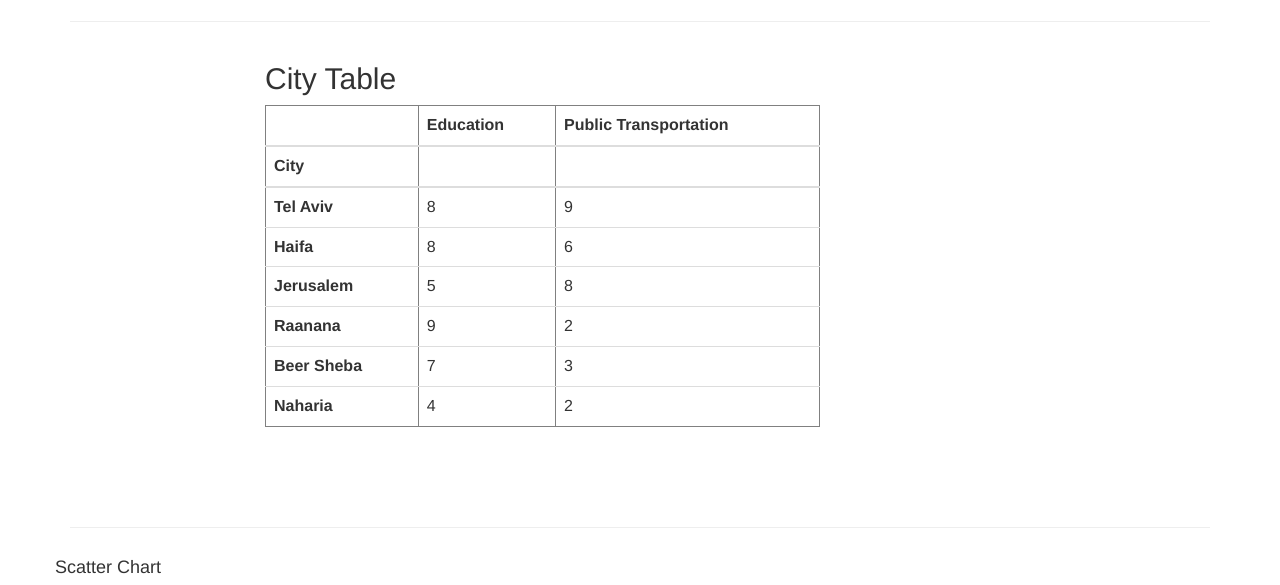
After one commit to Oran-Uzrad/MyFinalProject, a Flask app: page /data/city_scatter in a window 1280 px wide. The commit adds this page. Shown: the part 331-916 px from the top of the page. Run offline with Flask 2, Linux system fonts and the light colour scheme; parts of the project's set-up code (start-up, migrations or seed data) failed here and were passed over; some libraries are stand-ins or nearby versions.

Commit message:
Scatter chart

```diff
--- /dev/null
+++ b/MyFinalProject/MyFinalProject/static/data/city_scatter.csv
@@ -0,0 +1,7 @@
+City,Education,Public Transportation
+Tel Aviv,8,9
+Haifa,8,6
+Jerusalem,5,8
+Raanana,9,2
+Beer Sheba,7,3
+Naharia,4,2
--- /dev/null
+++ b/MyFinalProject/MyFinalProject/templates/city_scatter.html
@@ -0,0 +1,50 @@
+{% extends "layout.html" %}
+{% import "bootstrap/wtf.html" as wtf %}
+
+{% block content %}
+
+<div class="row">
+    <div class="col-md-4">
+    </div>
+    <div class="col-md-4">
+        <img class="contain" src={{ img_under_construction }} alt='Missing' height=150 width=150>
+        <br /><br /><br />
+    </div>
+    <div class="col-md-4">
+        <div class="col-md-4">
+        </div>
+    </div>
+</div>
+
+<hr />
+
+<div class="row">
+    <div class="col-md-2">
+    </div>
+    <div class="col-md-6">
+        <h2>City Table</h2>
+           {{ raw_data_table | safe }}
+        <br /><br /><br />
+    </div>
+    <div class="col-md-4">
+        <div class="col-md-4">
+        </div>
+    </div>
+</div>
+
+<hr />
+
+
+<div class="row">
+    <h4>Scatter Chart</h4>
+    <img src={{ chart }} class="img-thumbnail" alt="not found">
+</div>
+
+
+<hr />
+
+
+
+<hr />
+
+    {% endblock %}
--- a/MyFinalProject/MyFinalProject/templates/project_resources.html
+++ b/MyFinalProject/MyFinalProject/templates/project_resources.html
@@ -125,12 +125,12 @@
     </div>
     <div class="col-md-4 mfp_background_sandybrown">
         <h4 class="heb">
-            TBD
+            Scatter Chart Example
         </h4>
         <p class="heb">
 
         </p>
-        <p><a class="btn btn-primary heb" href=# target="_blank">קרא עוד &raquo;</a></p>
+        <p><a class="btn btn-primary heb" href="{{ url_for('city_scatter') }}" target="_blank">קרא עוד &raquo;</a></p>
     </div>
 </div>
 
--- a/MyFinalProject/MyFinalProject/views.py
+++ b/MyFinalProject/MyFinalProject/views.py
@@ -552,6 +552,34 @@ def clinton():
         form2 = form2
     )
 
+@app.route('/data/city_scatter' , methods = ['GET' , 'POST'])
+def city_scatter():
+
+
+    df = pd.read_csv(path.join(path.dirname(__file__), 'static/data/city_scatter.csv'))
+    df = df.set_index('City')
+    raw_data_table = df.to_html(classes = 'table table-hover')
+
+
+
+    fig = plt.figure()
+    ax = fig.add_subplot(111)
+    df.plot('Education', 'Public Transportation', kind='scatter', ax=ax)
+    for k, v in df.iterrows():
+        ax.annotate(k, v)
+    chart = plot_to_img(fig)
+
+    return render_template(
+        'city_scatter.html',
+        title='Scatter Chart Example',
+        year=datetime.now().year,
+        message='City Scatter',
+        img_under_construction = '/static/imgs/under_construction.png' ,
+        raw_data_table = raw_data_table ,
+        chart = chart
+    )
+
+
 @app.route('/data/assignment_5130' , methods = ['GET' , 'POST'])
 def assignment_5130():
 
```
Also changed, not shown: 1 other file.
